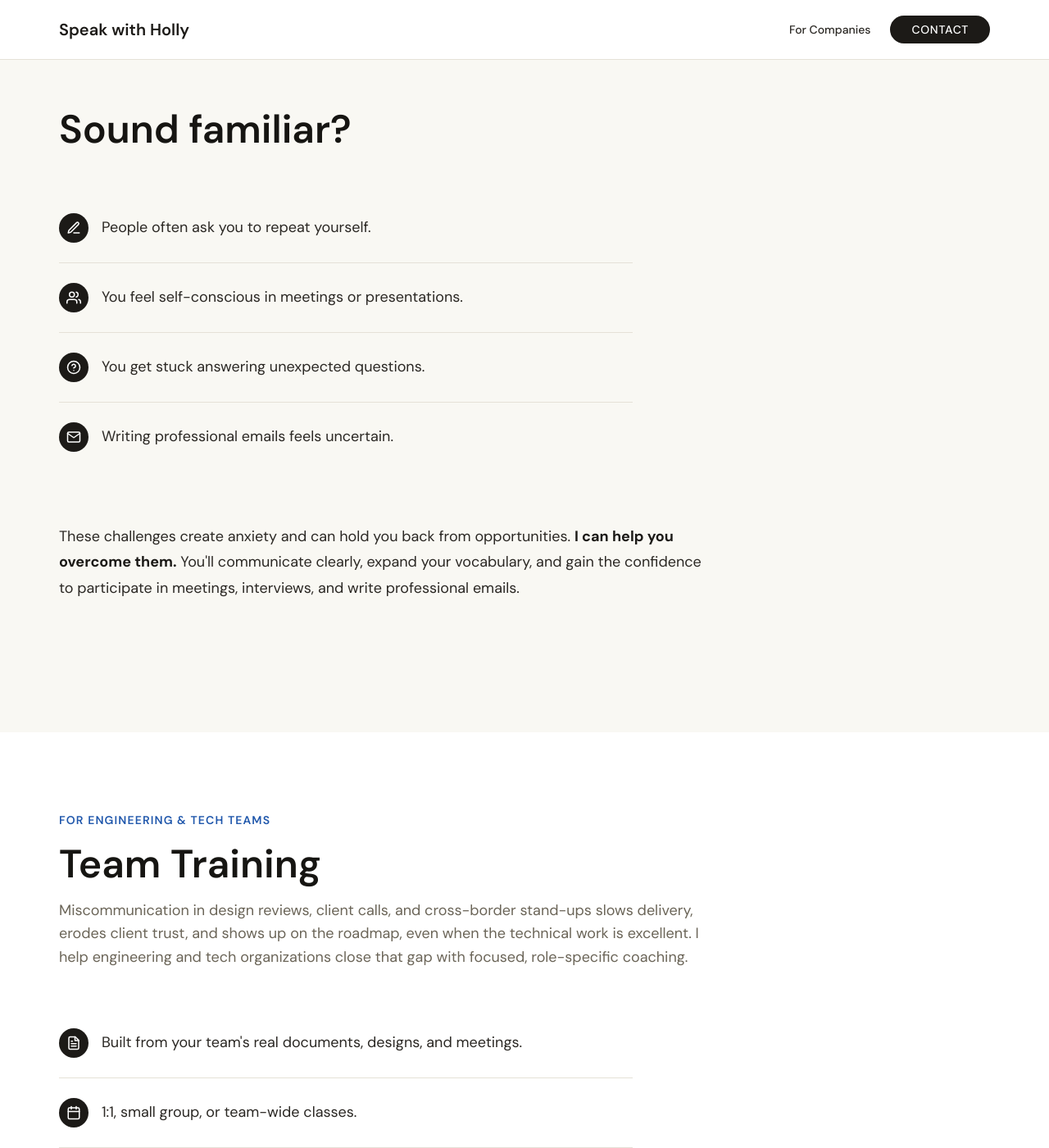
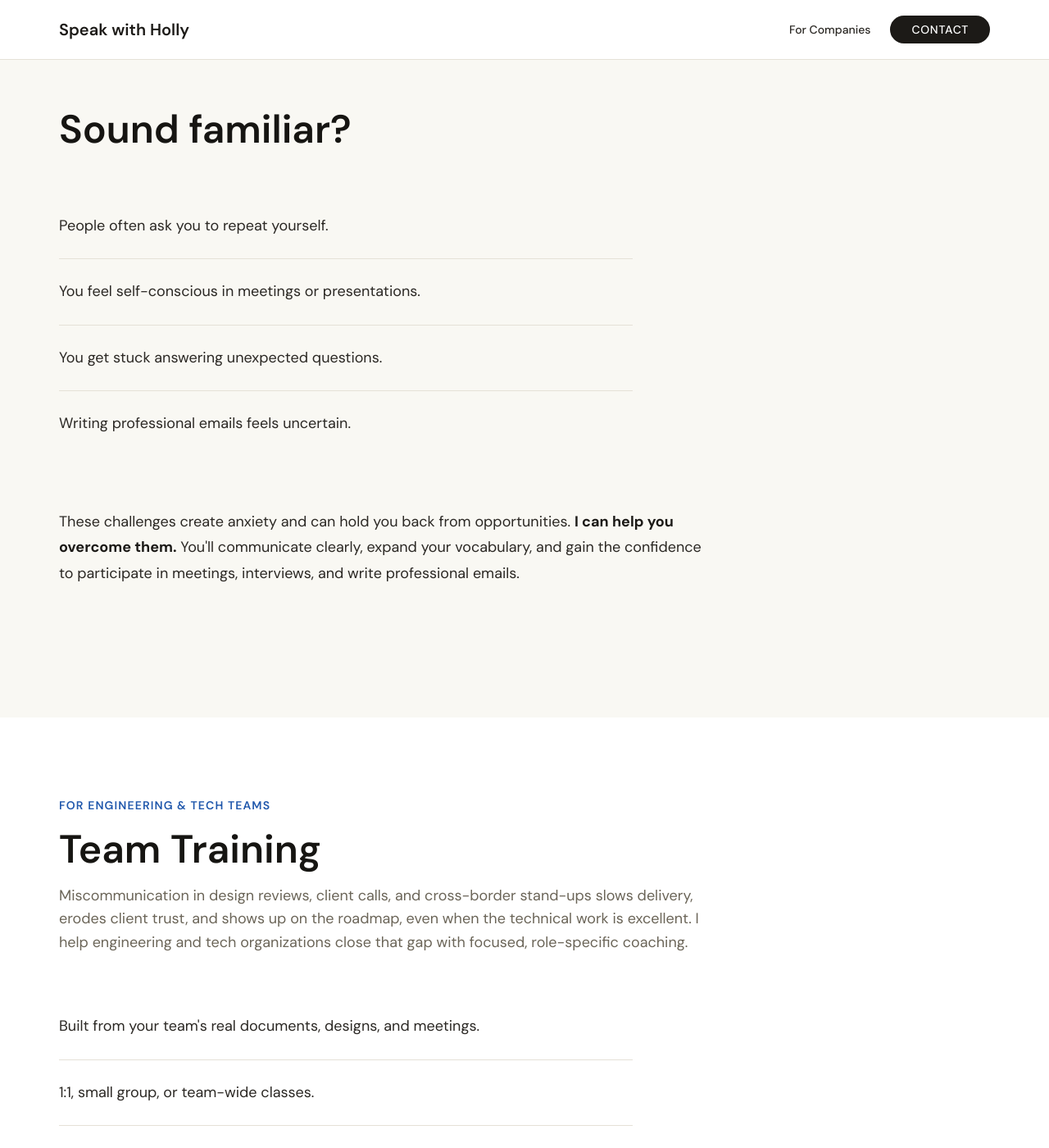
Before and after one commit to nahumgarcia/holly_web, a Jekyll site: the page built from index.html, in a window 1280 px wide and 1400 px high, scrolled down 726 px. Shown: the whole window at 82% size. Built offline with Jekyll 4.4.1, drawn with Linux system fonts in a browser that asks for light colours.

Commit message:
Drop the icon circles from pain-point and company-point rows
They were a leftover from the original card-grid layout. Now that
both sections are plain divided lists (matching the pricing rows and
FAQ, which never had icons), the navy circles read as decoration
without a job to do. Removed the icon markup and CSS, and the now-
unused icon field from the companies.points data.

Co-Authored-By: Claude Sonnet 5 <noreply@anthropic.com>

```diff
--- a/_sass/formal/_components.scss
+++ b/_sass/formal/_components.scss
@@ -167,29 +167,10 @@
 
 .pain-point {
   padding: $spacing-lg 0;
-  display: flex;
-  gap: $spacing-md;
-  align-items: center;
   border-bottom: 1px solid $color-border;
 
   &:last-child {
     border-bottom: none;
-  }
-}
-
-.pain-point-icon {
-  flex-shrink: 0;
-  width: 36px;
-  height: 36px;
-  background: $color-primary;
-  border-radius: 50%;
-  display: flex;
-  align-items: center;
-  justify-content: center;
-
-  svg {
-    width: 18px;
-    height: 18px;
   }
 }
 
@@ -229,29 +210,10 @@
 
 .company-point {
   padding: $spacing-lg 0;
-  display: flex;
-  gap: $spacing-md;
-  align-items: center;
   border-bottom: 1px solid $color-border;
 
   &:last-child {
     border-bottom: none;
-  }
-}
-
-.company-point-icon {
-  flex-shrink: 0;
-  width: 36px;
-  height: 36px;
-  background: $color-primary;
-  border-radius: 50%;
-  display: flex;
-  align-items: center;
-  justify-content: center;
-
-  svg {
-    width: 18px;
-    height: 18px;
   }
 }
 
--- a/index.html
+++ b/index.html
@@ -36,30 +36,18 @@ description: English classes for engineers and tech professionals. Improve your
 
     <div class="pain-points">
       <div class="pain-point">
-        <div class="pain-point-icon">
-          <svg xmlns="http://www.w3.org/2000/svg" width="24" height="24" viewBox="0 0 24 24" fill="none" stroke="white" stroke-width="2" stroke-linecap="round" stroke-linejoin="round"><path d="M12 20h9"/><path d="M16.5 3.5a2.12 2.12 0 0 1 3 3L7 19l-4 1 1-4Z"/></svg>
-        </div>
         <p class="pain-point-text">People often ask you to repeat yourself.</p>
       </div>
 
       <div class="pain-point">
-        <div class="pain-point-icon">
-          <svg xmlns="http://www.w3.org/2000/svg" width="24" height="24" viewBox="0 0 24 24" fill="none" stroke="white" stroke-width="2" stroke-linecap="round" stroke-linejoin="round"><path d="M17 21v-2a4 4 0 0 0-4-4H5a4 4 0 0 0-4 4v2"/><circle cx="9" cy="7" r="4"/><path d="M23 21v-2a4 4 0 0 0-3-3.87"/><path d="M16 3.13a4 4 0 0 1 0 7.75"/></svg>
-        </div>
         <p class="pain-point-text">You feel self-conscious in meetings or presentations.</p>
       </div>
 
       <div class="pain-point">
-        <div class="pain-point-icon">
-          <svg xmlns="http://www.w3.org/2000/svg" width="24" height="24" viewBox="0 0 24 24" fill="none" stroke="white" stroke-width="2" stroke-linecap="round" stroke-linejoin="round"><circle cx="12" cy="12" r="10"/><path d="M9.09 9a3 3 0 0 1 5.83 1c0 2-3 3-3 3"/><path d="M12 17h.01"/></svg>
-        </div>
         <p class="pain-point-text">You get stuck answering unexpected questions.</p>
       </div>
 
       <div class="pain-point">
-        <div class="pain-point-icon">
-          <svg xmlns="http://www.w3.org/2000/svg" width="24" height="24" viewBox="0 0 24 24" fill="none" stroke="white" stroke-width="2" stroke-linecap="round" stroke-linejoin="round"><path d="M4 4h16c1.1 0 2 .9 2 2v12c0 1.1-.9 2-2 2H4c-1.1 0-2-.9-2-2V6c0-1.1.9-2 2-2z"/><polyline points="22,6 12,13 2,6"/></svg>
-        </div>
         <p class="pain-point-text">Writing professional emails feels uncertain.</p>
       </div>
     </div>
@@ -82,16 +70,6 @@ description: English classes for engineers and tech professionals. Improve your
     <div class="company-points">
       {% for point in site.data.content.companies.points %}
       <div class="company-point">
-        <div class="company-point-icon">
-          {% case point.icon %}
-          {% when "file" %}
-          <svg xmlns="http://www.w3.org/2000/svg" width="24" height="24" viewBox="0 0 24 24" fill="none" stroke="white" stroke-width="2" stroke-linecap="round" stroke-linejoin="round"><path d="M14.5 2H6a2 2 0 0 0-2 2v16a2 2 0 0 0 2 2h12a2 2 0 0 0 2-2V7.5L14.5 2z"/><polyline points="14 2 14 8 20 8"/><line x1="16" y1="13" x2="8" y2="13"/><line x1="16" y1="17" x2="8" y2="17"/><line x1="10" y1="9" x2="8" y2="9"/></svg>
-          {% when "calendar" %}
-          <svg xmlns="http://www.w3.org/2000/svg" width="24" height="24" viewBox="0 0 24 24" fill="none" stroke="white" stroke-width="2" stroke-linecap="round" stroke-linejoin="round"><rect x="3" y="4" width="18" height="18" rx="2" ry="2"/><line x1="16" y1="2" x2="16" y2="6"/><line x1="8" y1="2" x2="8" y2="6"/><line x1="3" y1="10" x2="21" y2="10"/></svg>
-          {% when "clipboard" %}
-          <svg xmlns="http://www.w3.org/2000/svg" width="24" height="24" viewBox="0 0 24 24" fill="none" stroke="white" stroke-width="2" stroke-linecap="round" stroke-linejoin="round"><rect x="8" y="2" width="8" height="4" rx="1" ry="1"/><path d="M16 4h2a2 2 0 0 1 2 2v14a2 2 0 0 1-2 2H6a2 2 0 0 1-2-2V6a2 2 0 0 1 2-2h2"/><path d="m9 14 2 2 4-4"/></svg>
-          {% endcase %}
-        </div>
         <p class="company-point-text">{{ point.text }}</p>
       </div>
       {% endfor %}
```
Also changed, not shown: _data/content.yml (+3 -6 lines).
